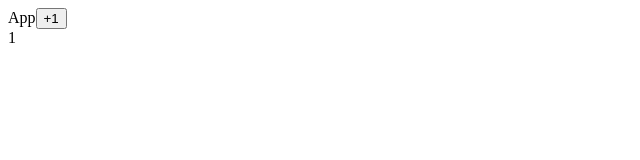
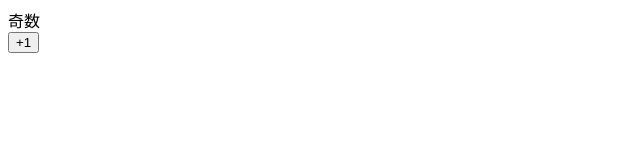
Before and after one commit to Suizhazha/react-demo-3, a React (Create React App) app: page / in a window 1280 px wide. Shown: the top 160 px of the page, without its empty margins (0-640 px from the left). Built offline with nearby package versions, Linux system fonts and the light colour scheme.

Commit message:
使用React.PureComponent,并在render中使用if else 判断奇偶

```diff
--- a/src/App.js
+++ b/src/App.js
@@ -1,44 +1,34 @@
 import React from 'react';
 
 
-class App extends React.Component{
-  constructor(props) {
-    super(props);
-    this.state = {x:1}
-  }
-  onClick = ()=>{
-    this.setState((state)=>({
-      x:state.x+1
-    })
-    )
+class App extends React.PureComponent{
+ constructor(props) {
+   super(props);
+   this.state = {
+     n: 0
+   }
+ }
+onClick = () =>{
+ this.setState( (state) =>(
+   {
+     n:state.n+1
+   }
+ ))
   }
   render() {
-    return(
-      <div className='App'>
-        App
+   let message
+    if (this.state.n %2){
+      message = <div>偶数</div>
+    }else {
+      message = <div>奇数</div>
+    }
+    return (
+      <>
+        { message }
         <button onClick={this.onClick}>+1</button>
-        <B name={this.state.x}/>
-      </div>
+        </>
     )
-  }
-}
-
-class B extends React.Component{
-
-  componentWillReceiveProps(nextProps, nextContext) {
-    console.log(`旧的props:`)
-    console.log(this.props)
-    console.log('props变化了')
-    console.log(nextProps)
-  }
-  constructor() {
-    super();
-  }
-  render() {
-    return(
-      <div>{this.props.name}</div>
-    )
-  }
+ }
 }
 
 export default App;
```
